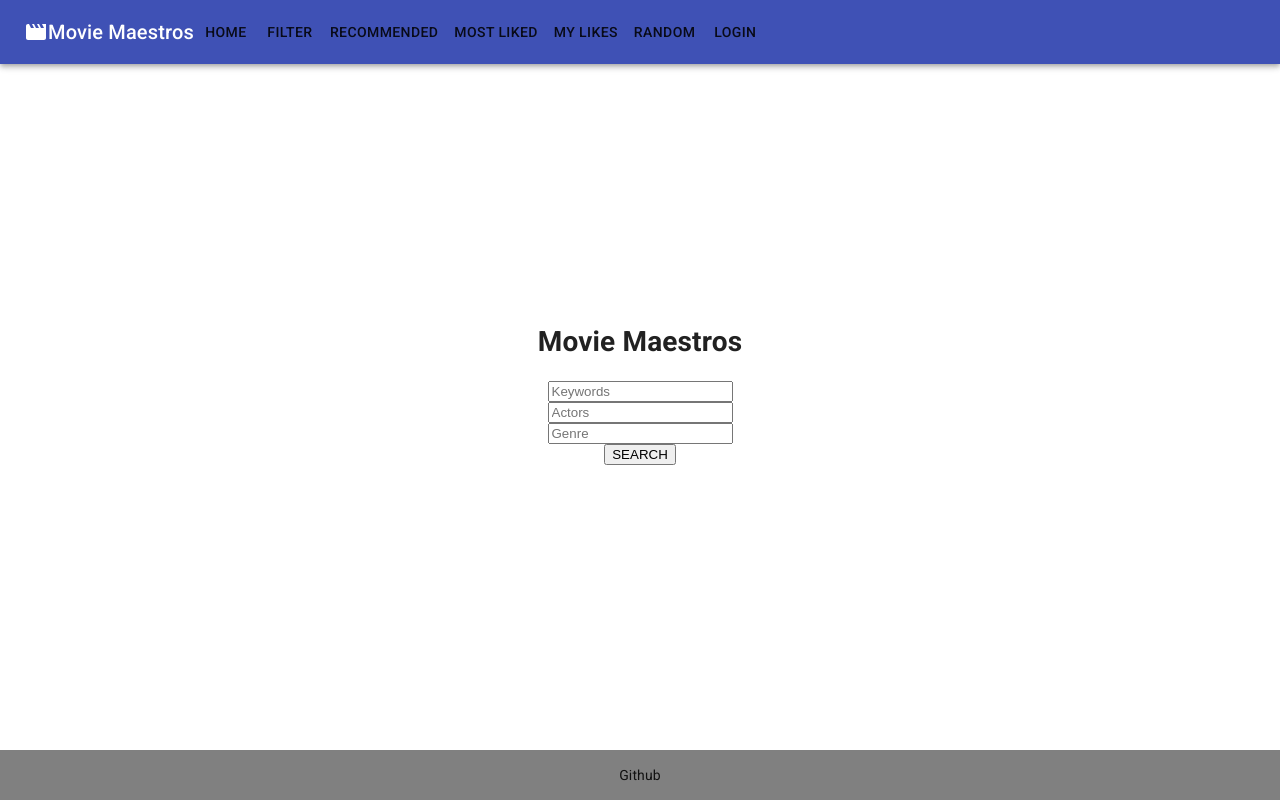
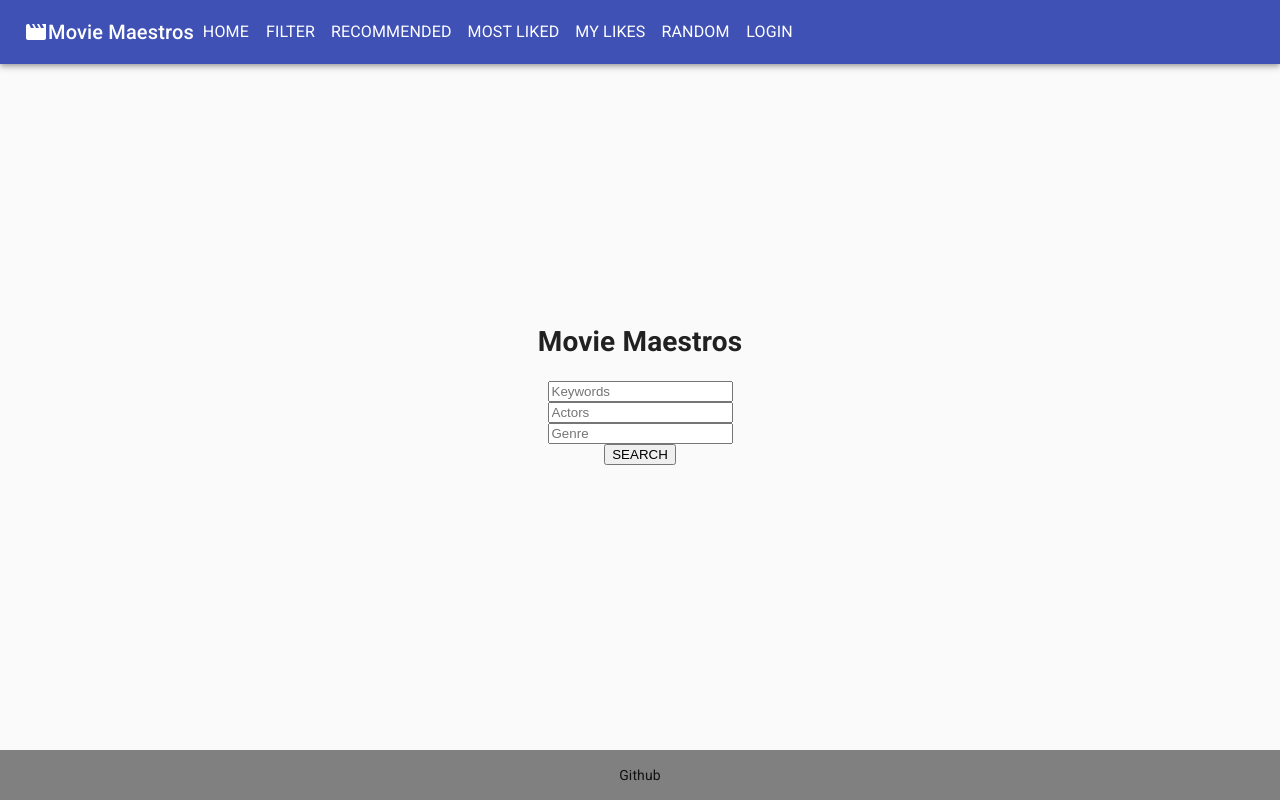
Before and after one commit to crypticsurfer/Movie-Maestros, a React (Vite) app in the folder client/: page / in a window 1280 px wide. Built offline with nearby package versions, Linux system fonts and the light colour scheme.

Commit message:
fixed the confusing mixture in app.jsx created header.jsx

```diff
--- a/client/src/App.jsx
+++ b/client/src/App.jsx
@@ -1,7 +1,6 @@
 import './App.css'
 import React from 'react';
-import { Typography, AppBar, Box, Button, Menu, MenuItem, Card, CardActions, CardContent, CardMedia, CssBaseline, Grid, Toolbar, Container} from '@material-ui/core';
-import { Movie } from '@material-ui/icons';
+
 
 import {
   ApolloClient,
@@ -12,13 +11,8 @@ import {
 import { setContext } from '@apollo/client/link/context';
 //import Home from './pages/Home';
 import { Outlet } from 'react-router-dom';
-
+import  Header from './components/Header';
 import Footer from './components/Footer';
-
-import useStyles from './styles';
-
-const pages = ["HOME", "Filter", "Recommended", "Most Liked", "My Likes", "Random", "LOGIN"]
-const settings = ['Profile', 'Account', 'Dashboard', 'Logout'];
 
 
 const httpLink = createHttpLink({
@@ -42,77 +36,22 @@ const client = new ApolloClient({
 
 
 function App() {
-  const classes = useStyles()
-  const [anchorElNav, setAnchorElNav] = React.useState(null);
-  const [anchorElUser, setAnchorElUser] = React.useState(null);
-
-  const handleOpenNavMenu = (event) => {
-    setAnchorElNav(event.currentTarget);
-  };
-  const handleOpenUserMenu = (event) => {
-    setAnchorElUser(event.currentTarget);
-  };
-
-  const handleCloseNavMenu = () => {
-    setAnchorElNav(null);
-  };
 
   return (
 
     <ApolloProvider client={client}>
-      <CssBaseline />
-      <AppBar position='relative'>
-        <Toolbar>
-          <Movie />
-          <Typography variant='h6' >
-            Movie Maestros
-          </Typography>
-          <Box sx={{ display: { xs: 'none', sm: 'block' } }}>
-            {pages.map((page) => (
-              <Button key={page} sx={{ color: 'white' }}>
-                {page}
-              </Button>
-            ))}
-          </Box>
-          {/* <Menu
-              id="menu-appbar"
-              anchorEl={anchorElNav}
-              anchorOrigin={{
-                vertical: 'bottom',
-                horizontal: 'left',
-              }}
-              keepMounted
-              transformOrigin={{
-                vertical: 'top',
-                horizontal: 'left',
-              }}
-              open={Boolean(anchorElNav)}
-              onClose={handleCloseNavMenu}
-              >
-              sx={{
-                display: { xs: 'block', md: 'none' },
-              }}
-              {pages.map((page) => (
-                <MenuItem key={page} onClick={handleCloseNavMenu}>
-                <MenuItem key={page} >
-                  <Typography textAlign="center">{page}</Typography>
-                </MenuItem>
-                </MenuItem>
-              ))}
-            </Menu> */}
-        </Toolbar>
-      </AppBar>
+
 
        <div className="flex-column justify-flex-start min-100-vh">
 
 
-        <div className={classes.container}>
-           {/* <Header/> */}
+        {/* <div className={classes.container}> */}
+           <Header/>
            {/* <Home /> */}
            <Outlet />
            <Footer/>
          </div>
-       </div>
+       {/* </div> */}
      </ApolloProvider>
    );
  }
--- /dev/null
+++ b/client/src/components/Header.jsx
@@ -0,0 +1,77 @@
+import React from 'react';
+import { Typography, AppBar, Box, Button, Menu, MenuItem, Card, CardActions, CardContent, CardMedia, CssBaseline, Grid, Toolbar, Container } from '@material-ui/core';
+import { Movie } from '@material-ui/icons';
+
+import useStyles from '../styles';
+
+const pages = ["HOME", "Filter", "Recommended", "Most Liked", "My Likes", "Random", "LOGIN"]
+const settings = ['Profile', 'Account', 'Dashboard', 'Logout'];
+function Header() {
+    const classes = useStyles()
+    const [anchorElNav, setAnchorElNav] = React.useState(null);
+    const [anchorElUser, setAnchorElUser] = React.useState(null);
+
+    const handleOpenNavMenu = (event) => {
+        setAnchorElNav(event.currentTarget);
+    };
+    const handleOpenUserMenu = (event) => {
+        setAnchorElUser(event.currentTarget);
+    };
+
+    const handleCloseNavMenu = () => {
+        setAnchorElNav(null);
+    };
+
+    return (
+        <>
+<CssBaseline />
+<AppBar position='relative'>
+  <Toolbar>
+    <Movie />
+    <Typography variant='h6' >
+      Movie Maestros
+    </Typography>
+    <Box sx={{ display: { xs: 'none', sm: 'block' } }}>
+      {pages.map((page) => (
+        <Button key={page}>
+          <Typography style = {{color: 'white' }}>
+          {page}
+          </Typography>
+
+        </Button>
+      ))}
+    </Box>
+    {/* <Menu
+        id="menu-appbar"
+        anchorEl={anchorElNav}
+        anchorOrigin={{
+          vertical: 'bottom',
+          horizontal: 'left',
+        }}
+        keepMounted
+        transformOrigin={{
+          vertical: 'top',
+          horizontal: 'left',
+        }}
+        open={Boolean(anchorElNav)}
+        onClose={handleCloseNavMenu}
+        >
+        sx={{
+          display: { xs: 'block', md: 'none' },
+        }}
+        {pages.map((page) => (
+          <Box key={page}>
+          <MenuItem  onClick={handleCloseNavMenu}>
+          <MenuItem  >
+            <Typography textAlign="center">{page}</Typography>
+          </MenuItem>
+          </MenuItem>
+          </Box>
+        ))}
+      </Menu> */}
+  </Toolbar>
+</AppBar>
+</>
+    )
+}
+export default Header;
```
